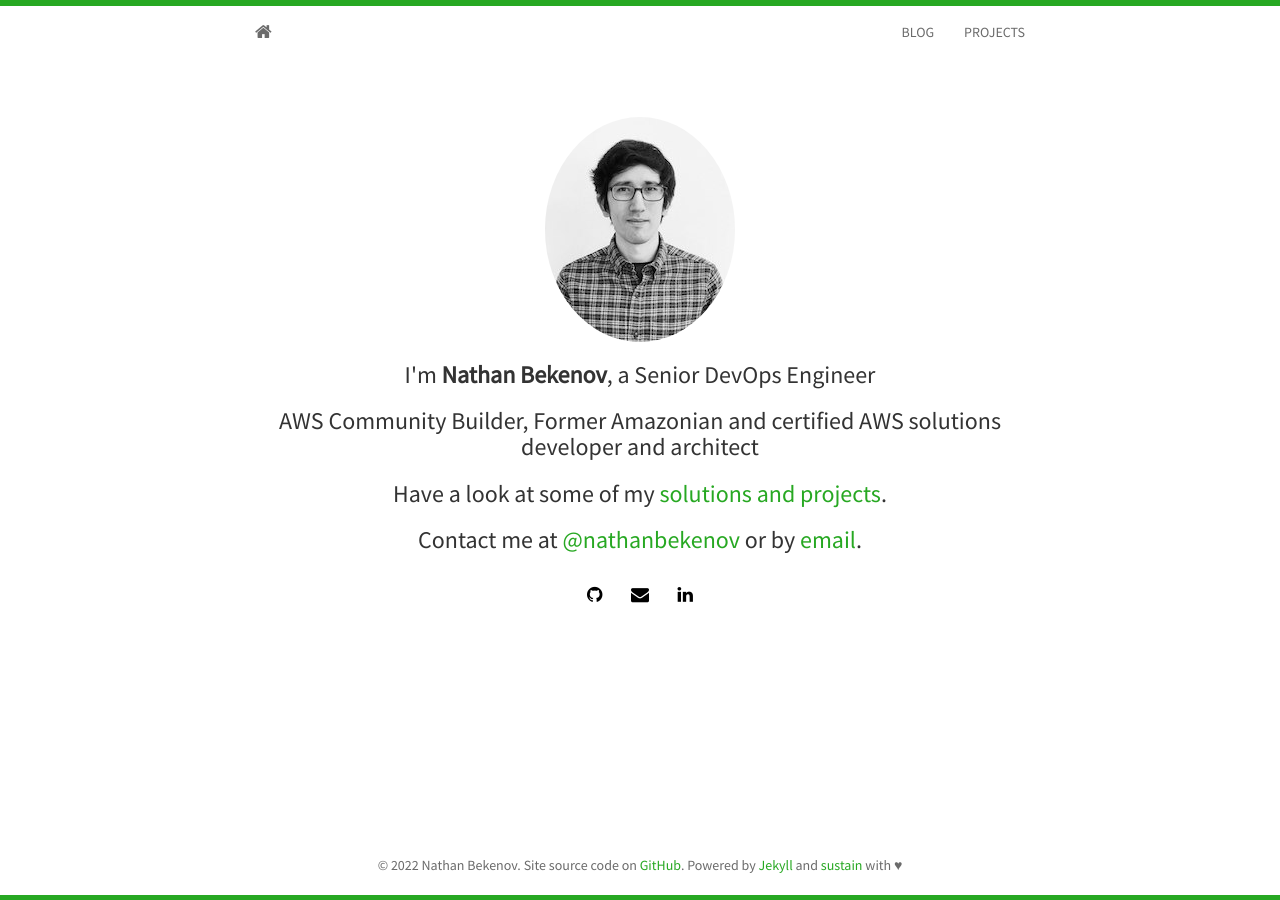
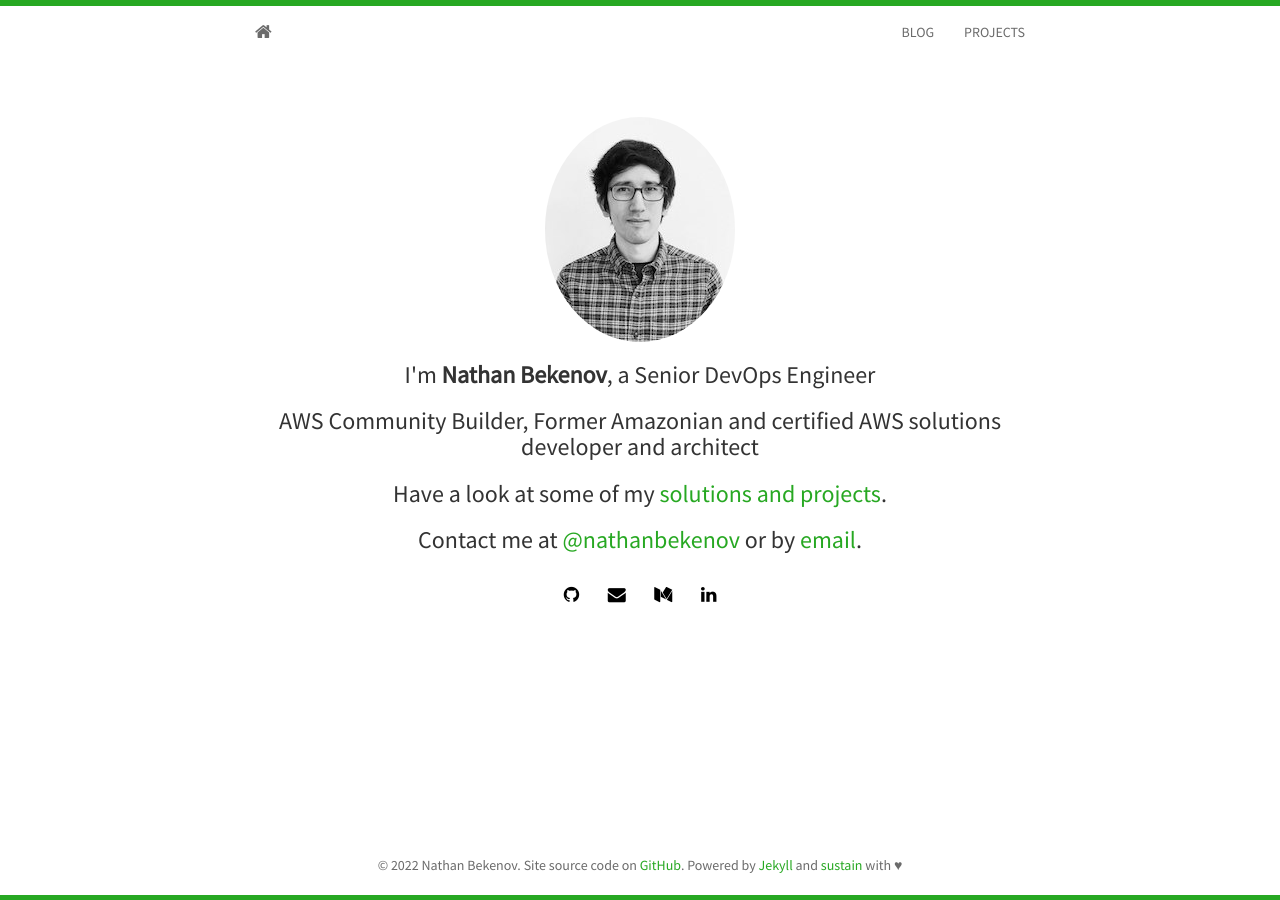
Before and after one commit to nbekenov/nbekenov.github.io, a Jekyll site: the page built from index.html, in a window 1280 px wide. Built offline with Jekyll 4.4.1, drawn with Linux system fonts in a browser that asks for light colours; nearby versions of some CDN libraries; the list of posts is cut into pages by our own code.

Commit message:
fix dev.to icon

```diff
--- a/_includes/social.html
+++ b/_includes/social.html
@@ -6,9 +6,11 @@
     {% if site.email %}
 	  <a href="mailto:{{ site.email}}"><i class="fa fa-envelope"></i></a>
     {% endif %}
+
     {% if site.devto %}
-	  <a href="http://dev.to/@{{ site.devto }}"><i class="fa-brands fa-dev"></i></a>
+	  <a href="https://dev.to/@{{ site.devto }}"><i class="fa fa-medium"></i></a>
     {% endif %}
+
     {% if site.linkedin %}
 	  <a href="http://linkedin.com/in/{{ site.linkedin }}"><i class="fa fa-linkedin"></i></a>
     {% endif %}
```
